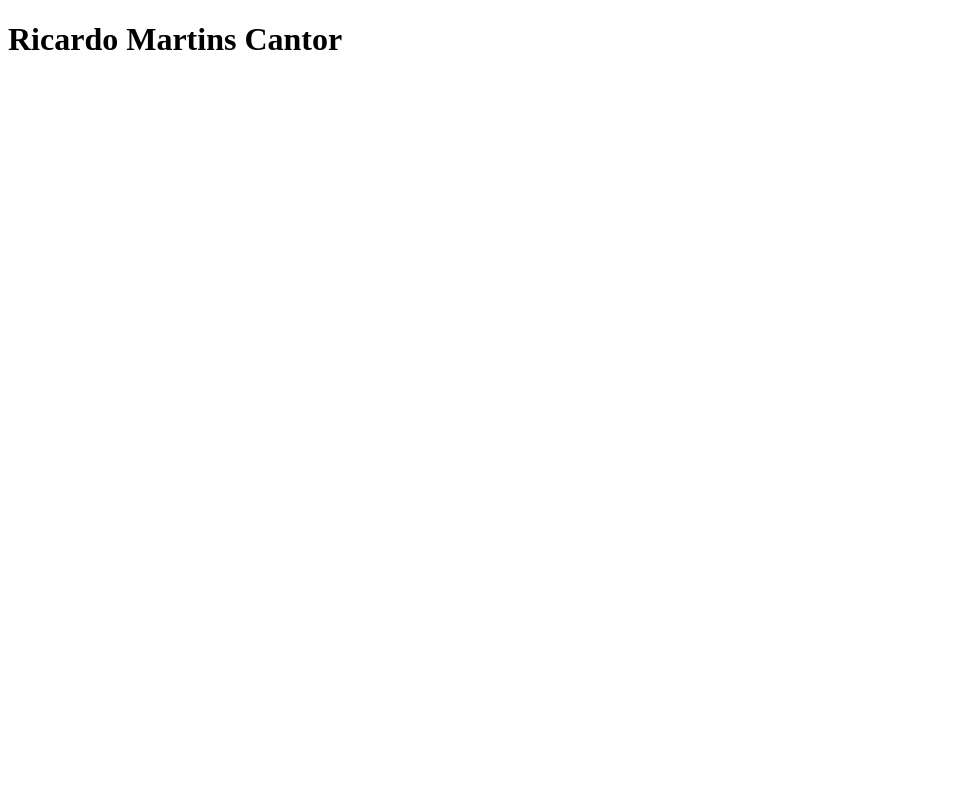
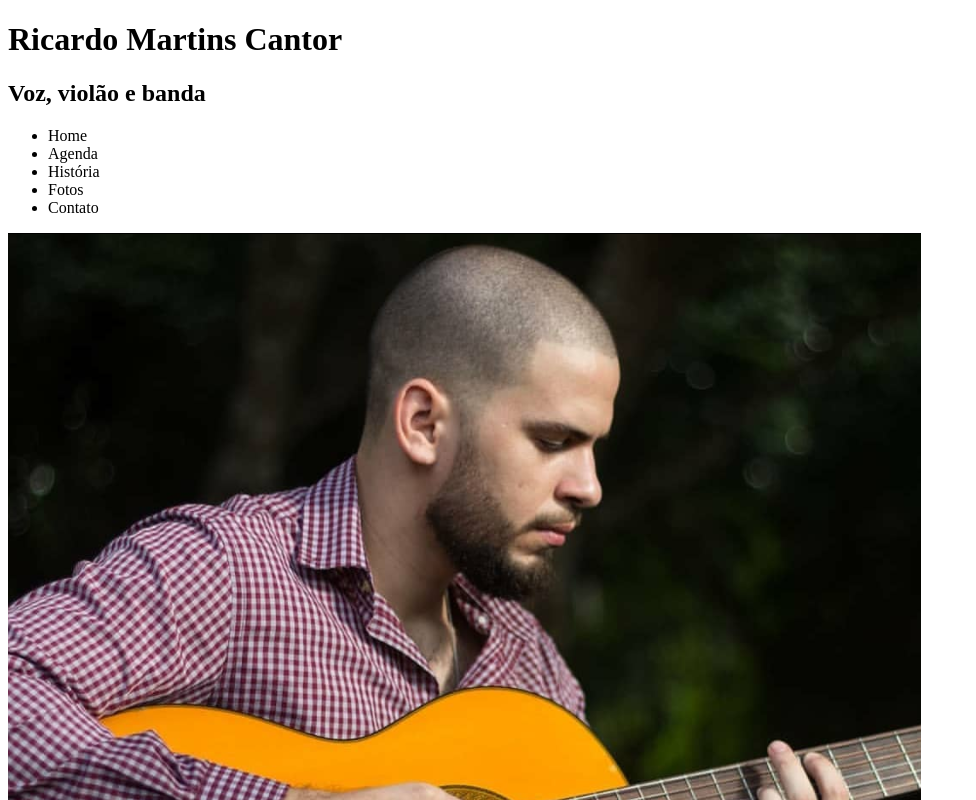
Before and after one commit to Cleocelestino/RicardoMartinsCantor, a website: page site/index.html in a window 1280 px wide. Shown: the top 800 px of the page, without its empty margins (0-976 px from the left). Drawn offline with Linux system fonts and the light colour scheme.

Commit message:
Adicionando Imagem Perfil

```diff
--- a/site/index.html
+++ b/site/index.html
@@ -5,8 +5,25 @@
     <meta http-equiv="X-UA-Compatible" content="IE=edge">
     <meta name="viewport" content="width=device-width, initial-scale=1.0">
     <title>Document</title>
+
 </head>
+
 <body>
     <h1>Ricardo Martins Cantor</h1>
+    <h2>Voz, violão e banda</h2>
 </body>
+
+<ul>
+    <li>Home</li>
+    <li>Agenda</li>
+    <li>História</li>
+    <li>Fotos</li>
+    <li>Contato</li>
+</ul>
+
+<div>
+    <img src="imgs/perfil.png">
+</div>
+
+
 </html>
```
Also changed, not shown: site/imgs/perfil.png (added).
